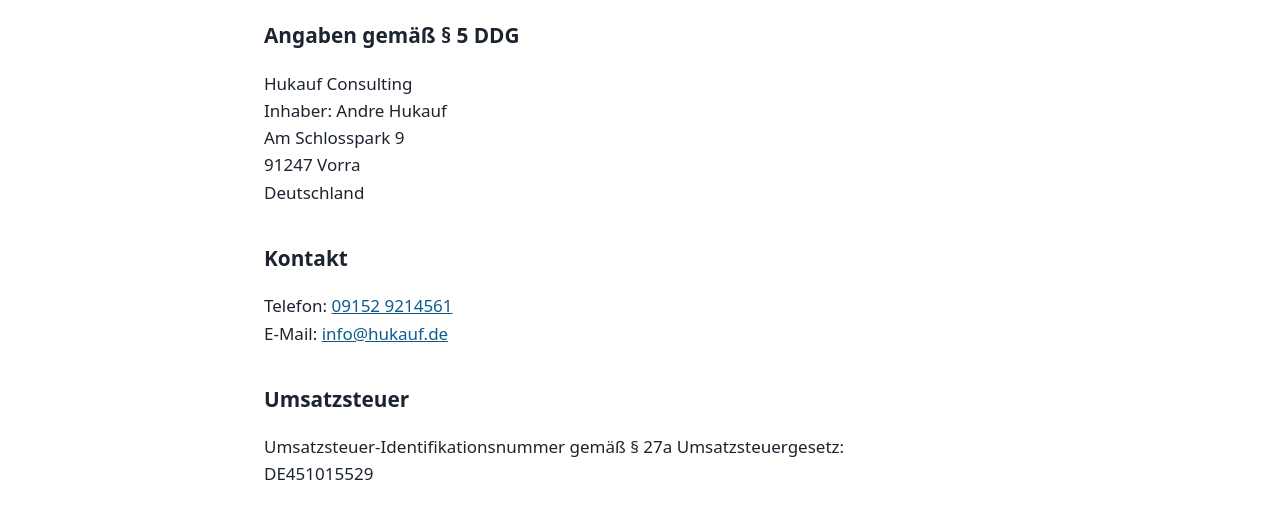
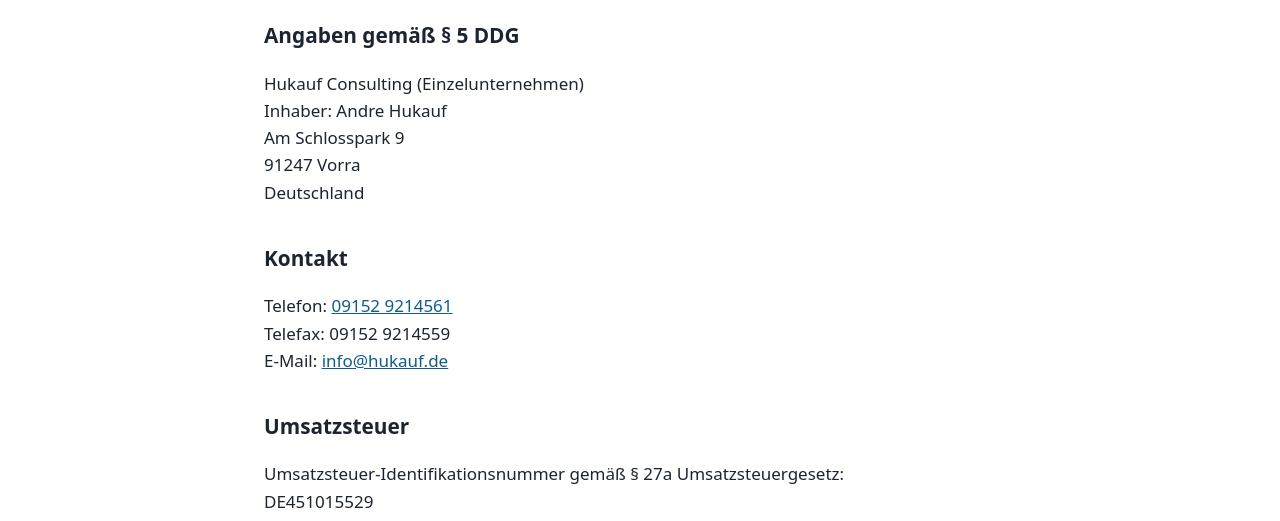
Before and after one commit to HukaufA/Website, a plain HTML site: page impressum.html in a window 1280 px wide. Shown: the part 200-721 px from the top of the page. Drawn offline with Linux system fonts and the light colour scheme.

Commit message:
Impressum: Telefax und Rechtsform ergänzen
Co-Authored-By: Claude Opus 5.5 <noreply@anthropic.com>
Claude-Session: https://claude.ai/code/session_01M9swNrmFyq2eQ3CyKRymNC

```diff
--- a/impressum.html
+++ b/impressum.html
@@ -26,7 +26,7 @@
 
     <h2>Angaben gemäß § 5 DDG</h2>
     <p>
-      Hukauf Consulting<br>
+      Hukauf Consulting (Einzelunternehmen)<br>
       Inhaber: Andre Hukauf<br>
       Am Schlosspark 9<br>
       91247 Vorra<br>
@@ -36,6 +36,7 @@
     <h2>Kontakt</h2>
     <p>
       Telefon: <a href="tel:+4991529214561">09152 9214561</a><br>
+      Telefax: 09152 9214559<br>
       E-Mail: <a href="mailto:info@hukauf.de">info@hukauf.de</a>
     </p>
 
```
